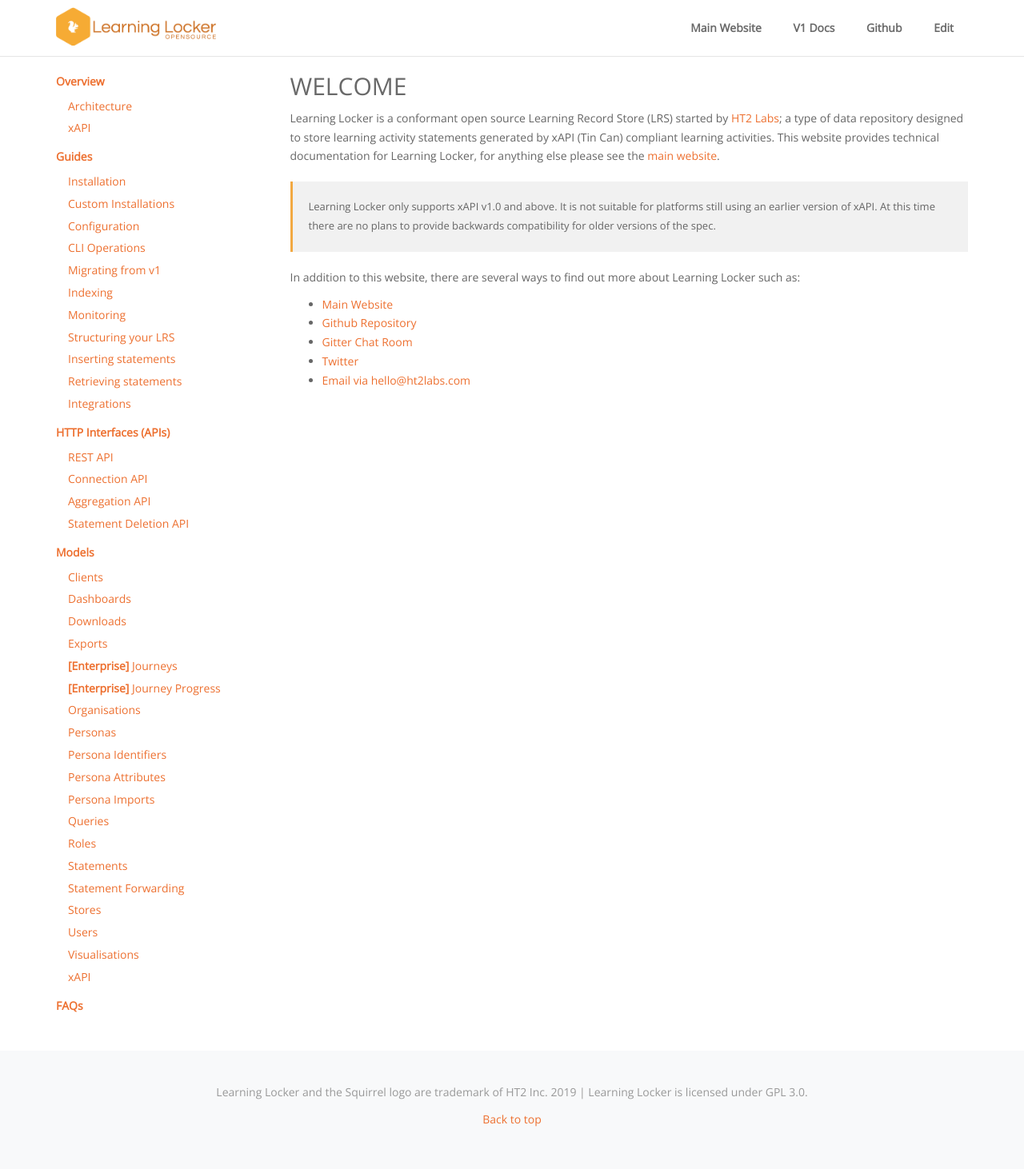
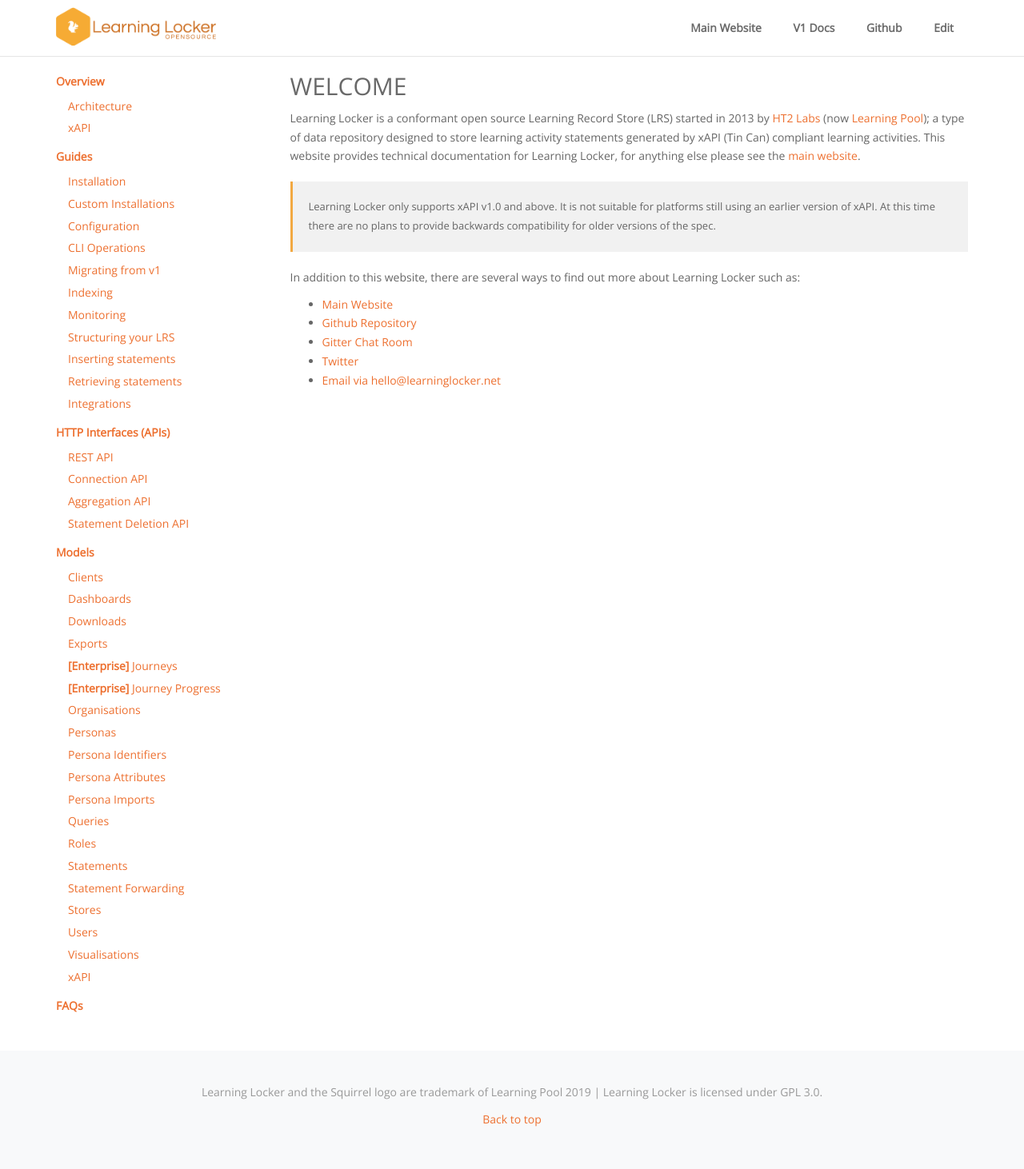
Before and after one commit to LearningLocker/docs, a Jekyll site: the page built from src/welcome.md, in a window 1280 px wide. Shown: the whole page at 80% size. Built offline with Jekyll 4.4.1, drawn with Linux system fonts in a browser that asks for light colours; nearby versions of some CDN libraries; our own code applies the rules of GitHub Pages for plain Markdown files.

Commit message:
chore: Replaces HT2 Labs with Learning Pool.

```diff
--- a/src/_includes/footer.html
+++ b/src/_includes/footer.html
@@ -1,6 +1,7 @@
 <footer class="docs-footer">
-    <p>Learning Locker and the Squirrel logo are trademark of HT2 Inc. <script>document.write(new Date().getFullYear())</script> | Learning Locker is licensed under GPL 3.0.</p>
-    <p>
-        <a href="#">Back to top</a>
-    </p>
+  <p>Learning Locker and the Squirrel logo are trademark of Learning Pool
+    <script>document.write(new Date().getFullYear())</script> | Learning Locker is licensed under GPL 3.0.</p>
+  <p>
+    <a href="#">Back to top</a>
+  </p>
 </footer>
--- a/src/welcome.md
+++ b/src/welcome.md
@@ -8,7 +8,7 @@
 
 # Welcome
 
-Learning Locker is a conformant open source Learning Record Store (LRS) started by [HT2 Labs](https://www.ht2labs.com); a type of data repository designed to store learning activity statements generated by xAPI (Tin Can) compliant learning activities. This website provides technical documentation for Learning Locker, for anything else please see the [main website](https://learninglocker.net/).
+Learning Locker is a conformant open source Learning Record Store (LRS) started in 2013 by [HT2 Labs](https://www.ht2labs.com) (now [Learning Pool](https://learningpool.com)); a type of data repository designed to store learning activity statements generated by xAPI (Tin Can) compliant learning activities. This website provides technical documentation for Learning Locker, for anything else please see the [main website](https://learninglocker.net/).
 
 > Learning Locker only supports xAPI v1.0 and above. It is not suitable for platforms still using an earlier version of xAPI. At this time there are no plans to provide backwards compatibility for older versions of the spec.
 
@@ -18,4 +18,4 @@
 - [Github Repository](https://github.com/LearningLocker/learninglocker)
 - [Gitter Chat Room](https://gitter.im/LearningLocker/learninglocker)
 - [Twitter](https://twitter.com/learning_locker)
-- [Email via hello@ht2labs.com](mailto:hello@ht2labs.com)
+- [Email via hello@learninglocker.net](mailto:hello@learninglocker.net)
```
Also changed, not shown: readme.md (+1 -1 lines), src/guides-inserting.md (+2 -2 lines), src/guides-installing.md (+1 -1 lines), src/guides-integrating.md (+2 -2 lines).
